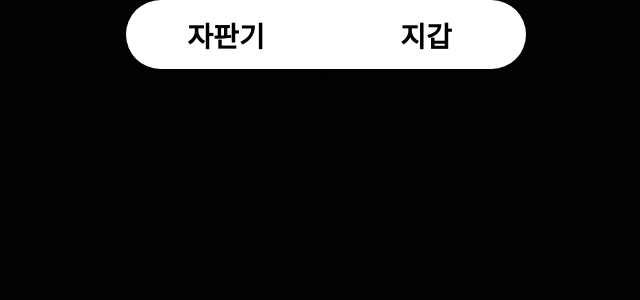
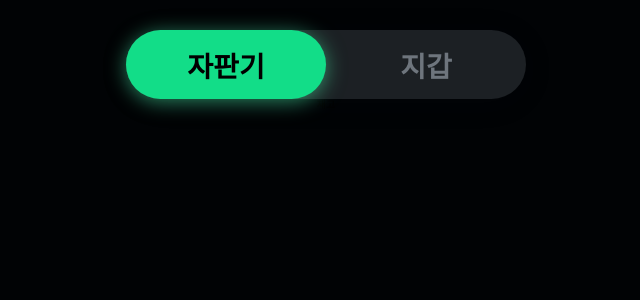
Before and after one commit to codesquad-members-2022/fe-vm, a React (Create React App) app: page /store in a window 1280 px wide. Shown: the top 300 px of the page, without its empty margins (314-954 px from the left). Built offline with nearby package versions, Linux system fonts and the light colour scheme.

Commit message:
[feat] Page 전환시 Header Slide 구현

```diff
--- a/src/components/Header/GNB.jsx
+++ b/src/components/Header/GNB.jsx
@@ -1,9 +1,10 @@
 import React from 'react';
 import styled from 'styled-components';
-import { useNavigate } from 'react-router-dom';
-import { F_center, Default_shadow, Color } from 'Assets/Style/Common';
+import { useLocation, useNavigate } from 'react-router-dom';
+import { F_center, Color } from 'Assets/Style/Common';
 
 const GNB = () => {
+  const { pathname } = useLocation();
   const navigate = useNavigate();
 
   const VMBtnClickHandler = () => {
@@ -16,14 +17,26 @@ const GNB = () => {
   return (
     <form>
       <GNBdiv>
-        <GNBRadioButton type="radio" name="GNB" id="VMPageSelectBtn" />
+        <Slide className="slide" pathname={pathname} />
+        <GNBRadioButton
+          type="radio"
+          name="GNB"
+          id="VMPageSelectBtn"
+          checked={true}
+          readOnly
+        />
         <GNBLabel
           onClick={VMBtnClickHandler}
           htmlFor="VMPageSelectBtn"
           className="VMSelectBtn">
           자판기
         </GNBLabel>
-        <GNBRadioButton type="radio" name="GNB" id="WalletPageSelectBtn" />
+        <GNBRadioButton
+          type="radio"
+          name="GNB"
+          id="WalletPageSelectBtn"
+          readOnly
+        />
         <GNBLabel
           onClick={WalletBtnClickHandler}
           htmlFor="WalletPageSelectBtn"
@@ -35,21 +48,38 @@ const GNB = () => {
   );
 };
 
+const Slide = styled.div`
+  background-color: ${Color.yellowGreen};
+  position: absolute;
+  width: 20rem;
+  height: 6.9rem;
+  border-radius: 10rem;
+  transition: 0.3s;
+  box-shadow: 0 0.3rem 2rem rgba(79, 255, 181, 0.5);
+  ${({ pathname }) => {
+    if (pathname !== '/wallet') {
+      return 'left:50%;transform:translateX(-100%)';
+    }
+    return 'right: 0px';
+  }}
+`;
+
 const GNBdiv = styled.div`
   ${F_center};
+  $this: &;
+  margin-top: 3rem;
   justify-content: space-around;
+  position: relative;
   width: 40rem;
   height: 6.9rem;
-  background-color: ${Color.white};
-  ${Default_shadow}
+  background-color: ${Color.headerGray};
+  box-shadow: 0 0.4rem 3rem rgba(19, 15, 37, 0.1);
   border-radius: 10rem;
-  > #VMPageSelectBtn:checked ~ .VMSelectBtn {
-    transition: 1s;
-    background-color: ${Color.yellowGreen};
+  #VMPageSelectBtn:checked ~ .VMSelectBtn {
+    color: black;
   }
-  > #WalletPageSelectBtn:checked ~ .WalletSelectBtn {
-    transition: 1s;
-    background-color: ${Color.yellowGreen};
+  #WalletPageSelectBtn:checked ~ .WalletSelectBtn {
+    color: black;
   }
 `;
 
@@ -59,11 +89,13 @@ const GNBRadioButton = styled.input`
 
 const GNBLabel = styled.label`
   ${F_center}
+  color: #6E757D;
   width: 20rem;
   height: 6.9rem;
   border-radius: 10rem;
   font-size: 2.8rem;
   font-weight: 700;
   cursor: pointer;
+  z-index: 1;
 `;
 export default GNB;
```
